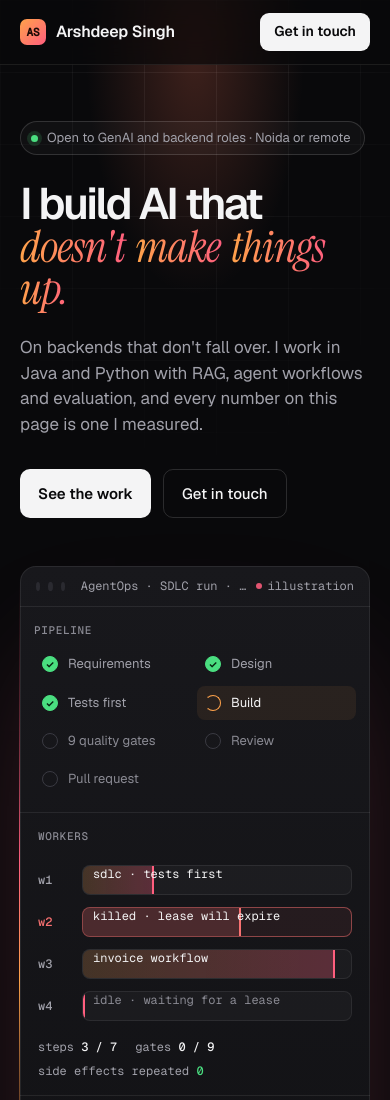
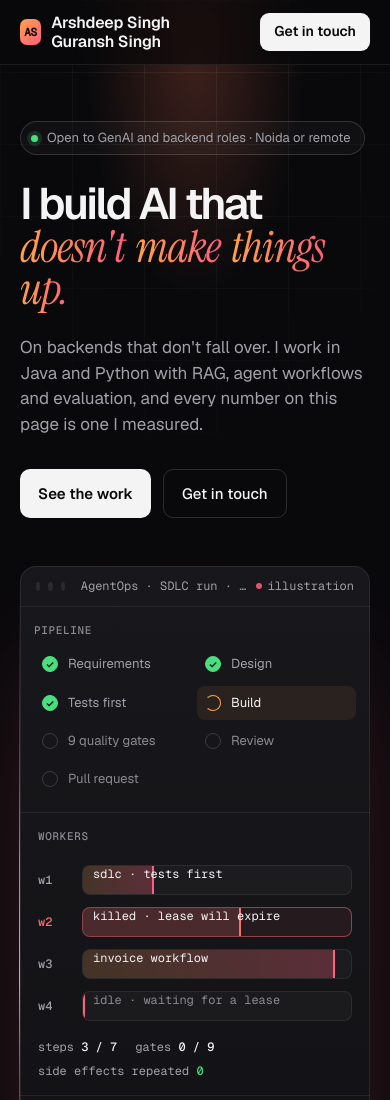
Before and after one commit to arshdeep3010/portfolio-website, an Astro site: page / in a window 390 px wide. Shown: the top 1100 px of the page. Built offline with nearby package versions, Linux system fonts and the light colour scheme; Astro itself is replaced by a stand-in of ours.

Commit message:
Show Guransh Singh next to the name in the header
On narrow screens the two names stack so the CV button still fits.

Co-Authored-By: Claude Opus 5.5 <noreply@anthropic.com>

```diff
--- a/src/components/Nav.astro
+++ b/src/components/Nav.astro
@@ -8,7 +8,7 @@ const to = (hash: string) => (onHome ? hash : `/${hash}`);
 ---
 <header class="nav">
   <div class="container nav-in">
-    <a class="brand" href="/" aria-label={`${site.name}, home`}><span class="logo" aria-hidden="true">AS</span>{site.name}</a>
+    <a class="brand" href="/" aria-label={`${site.name} Guransh Singh, home`}><span class="logo" aria-hidden="true">AS</span><span class="names"><span>{site.name}</span> <span>Guransh Singh</span></span></a>
     <nav aria-label="Main" class="links">
       <a href={to('#work')}>Work</a>
       <a href={to('#how')}>How I build</a>
@@ -42,9 +42,14 @@ const to = (hash: string) => (onHome ? hash : `/${hash}`);
   .links a, .plain { color: var(--mu); text-decoration: none; transition: color 0.2s; }
   .links a:hover, .plain:hover { color: var(--tx); }
   .actions { display: flex; align-items: center; gap: 18px; font-size: 14px; }
-  .sm { padding: 8px 14px; font-size: 14px; border-radius: 9px; }
+  .sm { padding: 8px 14px; font-size: 14px; border-radius: 9px; white-space: nowrap; }
   @media (max-width: 820px) {
     .links { display: none; }
     .plain { display: none; }
   }
+  .names > span { white-space: nowrap; }
+  @media (max-width: 480px) {
+    .brand { white-space: normal; }
+    .names { line-height: 1.2; }
+  }
 </style>
```
